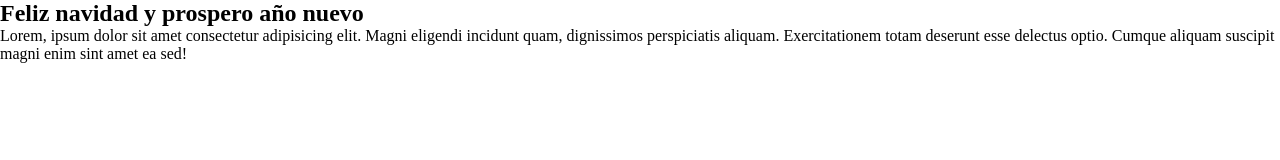
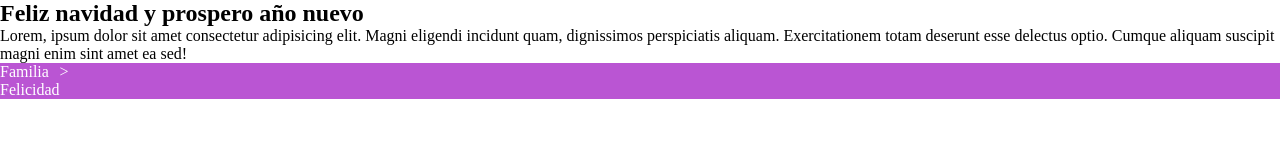
Before and after one commit to lortizlucas/navidad, a plain HTML site: page index.html in a window 1280 px wide. Drawn offline with Linux system fonts and the light colour scheme.

Commit message:
footer completo

```diff
--- a/css/style.css
+++ b/css/style.css
@@ -3,3 +3,8 @@
   margin: 0;
   padding: 0;
 }
+footer {
+  background-color: mediumorchid;
+  color: white;
+  display: flex;
+}
--- a/index.html
+++ b/index.html
@@ -23,16 +23,9 @@
     <footer>
       <div class="izquierda">
         <ul>
-          <li></li>
-          <li></li>
+          <li>Familia </li>
+          <li>Felicidad </li>
         </ul>
-      </div>
-      <div class="derecha">
-        <ul>
-          <li></li>
-          <li></li>
-        </ul>
-      </div>
-    </footer>
+      </div>>
   </body>
 </html>
```
